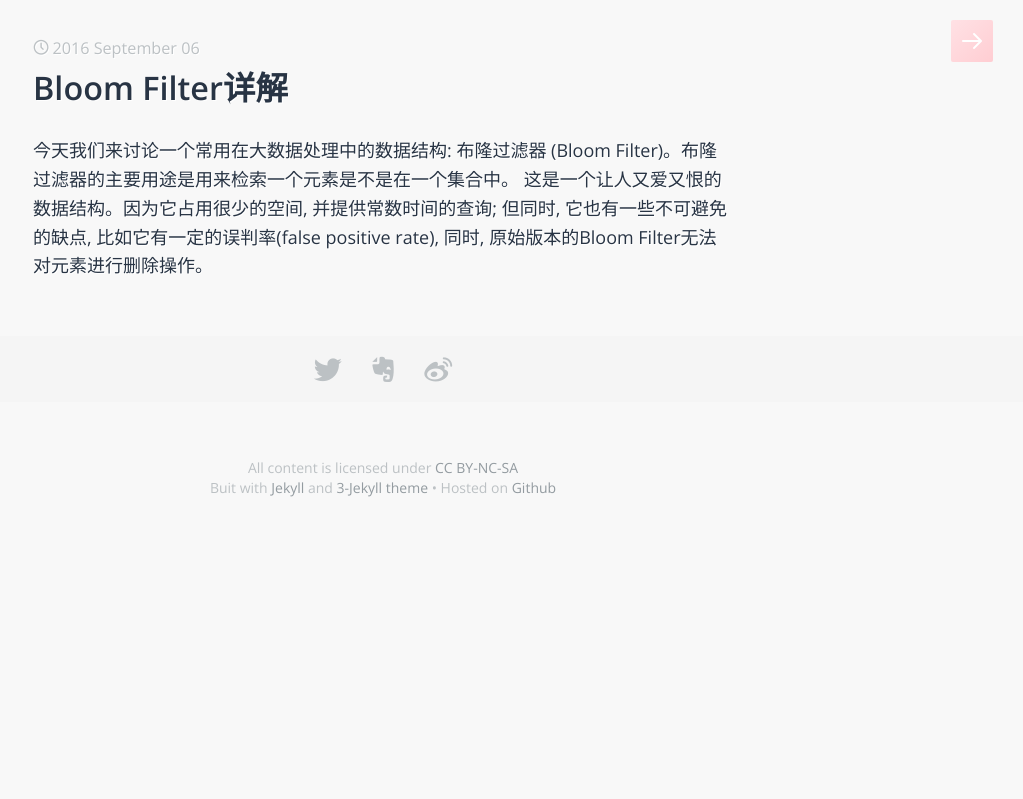
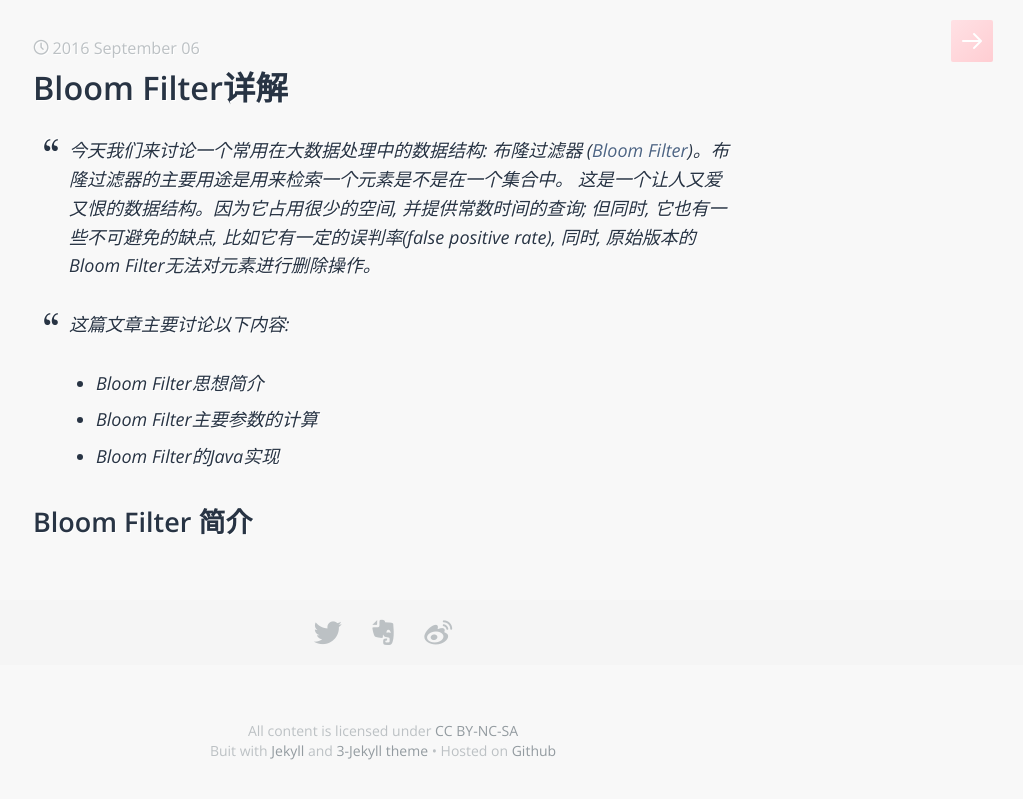
Before and after one commit to sophiesongge/sophiesongge.github.io, a Jekyll site: the page built from _posts/2016-09-06-bloom-filter.markdown, in a window 1280 px wide. Shown: the top 799 px of the page, without its empty margins (257-1280 px from the left). Built offline with Jekyll 4.4.1, drawn with Linux system fonts in a browser that asks for light colours; some web fonts are replaced.

Commit message:
changes for bloom fitlers

```diff
--- a/_posts/2016-09-06-bloom-filter.markdown
+++ b/_posts/2016-09-06-bloom-filter.markdown
@@ -5,6 +5,20 @@ date:   2016-09-06 11:42:55 +0200
 categories: big data
 ---
 
-今天我们来讨论一个常用在大数据处理中的数据结构: 布隆过滤器 (Bloom Filter)。布隆过滤器的主要用途是用来检索一个元素是不是在一个集合中。
+> 今天我们来讨论一个常用在大数据处理中的数据结构: 布隆过滤器 ([Bloom Filter])。布隆过滤器的主要用途是用来检索一个元素是不是在一个集合中。
 这是一个让人又爱又恨的数据结构。因为它占用很少的空间, 并提供常数时间的查询; 但同时, 它也有一些不可避免的缺点, 比如它有一定的误判率(false positive rate),
 同时, 原始版本的Bloom Filter无法对元素进行删除操作。
+
+> 这篇文章主要讨论以下内容:
+* Bloom Filter思想简介
+* Bloom Filter主要参数的计算
+* Bloom Filter的Java实现
+
+Bloom Filter 简介
+=================
+
+
+
+
+
+[Bloom Filter]: https://en.wikipedia.org/wiki/Bloom_filter
```
